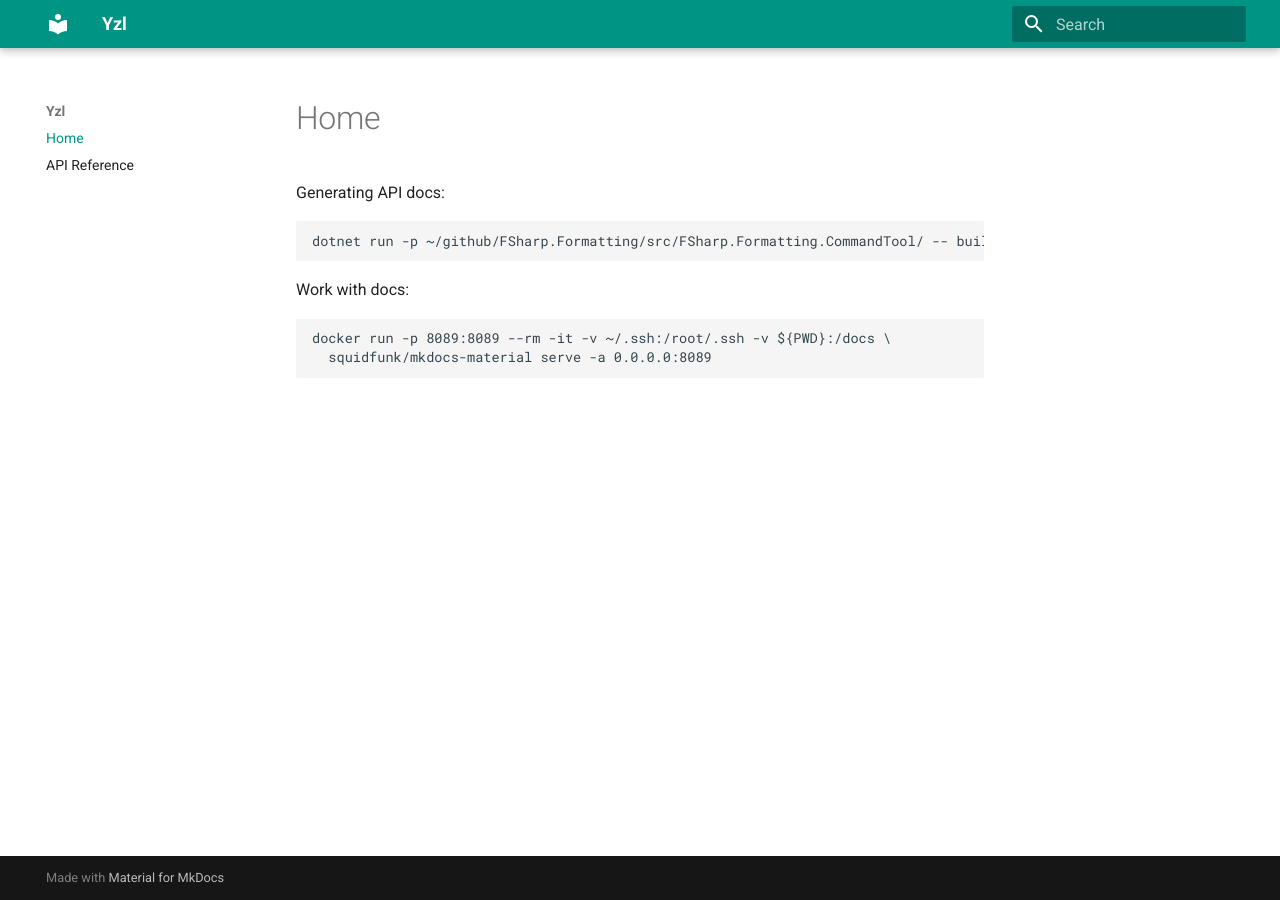
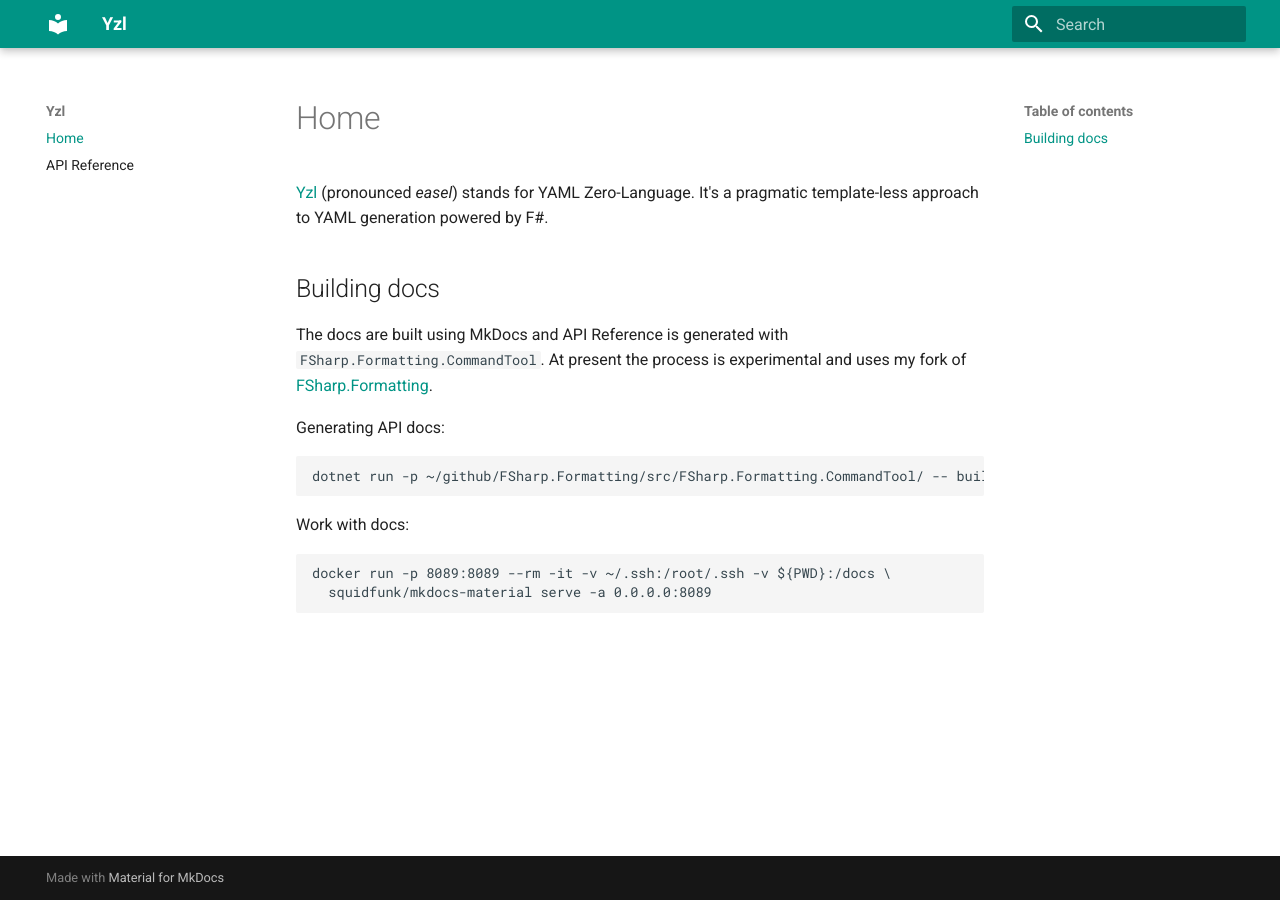
Before and after one commit to queil/yzl, an MkDocs documentation site: the page built from docs/index.md, in a window 1280 px wide. Built offline with MkDocs 1.6.1 and Material for MkDocs 9.7.7, drawn with Linux system fonts in a browser that asks for light colours.

Commit message:
Added basic info to docs

```diff
--- a/docs/index.md
+++ b/docs/index.md
@@ -1,6 +1,14 @@
 ---
 title: "yzl - YAML Zero-Language - F# DSL for YAML"
 ---
+
+[Yzl](https://github.com/queil/yzl) (pronounced *easel*) stands for YAML Zero-Language. It's a pragmatic template-less approach to YAML generation powered by F#.
+
+
+
+## Building docs
+
+The docs are built using MkDocs and API Reference is generated with `FSharp.Formatting.CommandTool`. At present the process is experimental and uses my fork of [FSharp.Formatting](https://github.com/queil/FSharp.Formatting).
 
 Generating API docs:
 
```
